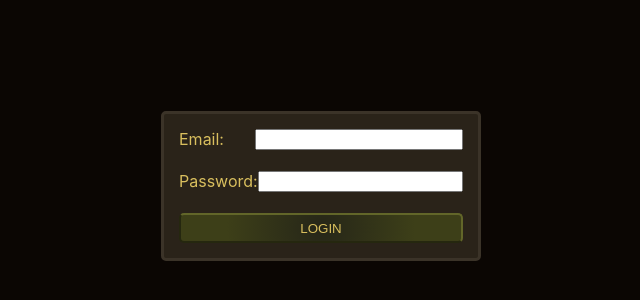
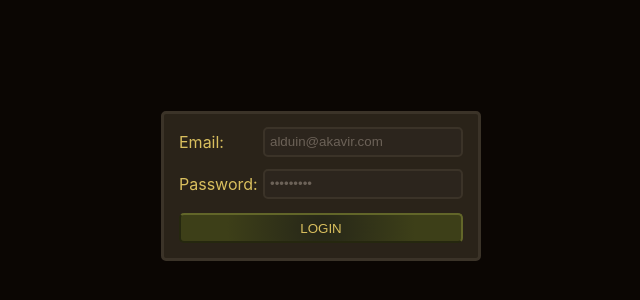
Before and after one commit to redtxai/react-register-poc, a React (Create React App) app: page / in a window 1280 px wide. Shown: the part 214-514 px from the top of the page, without its empty margins (319-959 px from the left). Built offline with nearby package versions, Linux system fonts and the light colour scheme.

Commit message:
feat(login): Finished login layout

```diff
--- a/src/styles/_layouts.scss
+++ b/src/styles/_layouts.scss
@@ -28,3 +28,17 @@
     color: $font-dark-green;
   }
 }
+
+.base-input {
+  @include radius();
+  background-color: $strong-brown;
+  border: 2px solid $base-brown;
+  color: $light-brown;
+
+  padding: 2px 5px;
+  box-sizing: border-box;
+
+  &:focus {
+    outline: none !important;
+  }
+}
--- a/src/views/Login/Login.jsx
+++ b/src/views/Login/Login.jsx
@@ -21,9 +21,9 @@ class Login extends Component {
       return <Redirect to="/dragon-list"/>
     }
     return (
-      <section class="login-container">
-        <label>Email: <input type="email"/></label>
-        <label>Password: <input type="password"/></label>
+      <section className="login-container">
+        <label>Email: <input type="email" readOnly value="alduin@akavir.com"/></label>
+        <label>Password: <input type="password" readOnly value="dovahkiin"/></label>
         <button onClick={this.login}>LOGIN</button>
       </section>
     )
--- a/src/views/Login/Login.scss
+++ b/src/views/Login/Login.scss
@@ -17,15 +17,19 @@
   label {
     user-select: none;
     width: 100%;
+    height: 25px;
     display: flex;
     justify-content: space-between;
+    align-items: center;
 
     &:hover {
       cursor: pointer;
     }
 
     input {
+      @extend .base-input;
       width: 200px;
+      height: 30px;
     }
   }
 
```
Also changed, not shown: src/styles/_variables.scss (line endings or trailing spaces).
